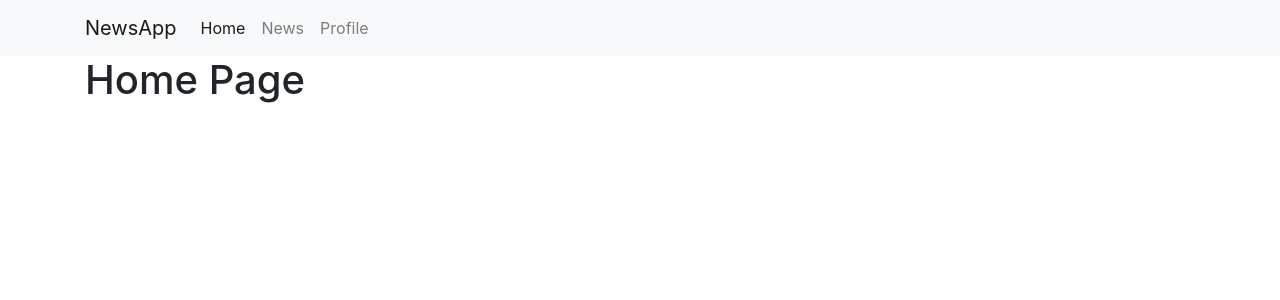
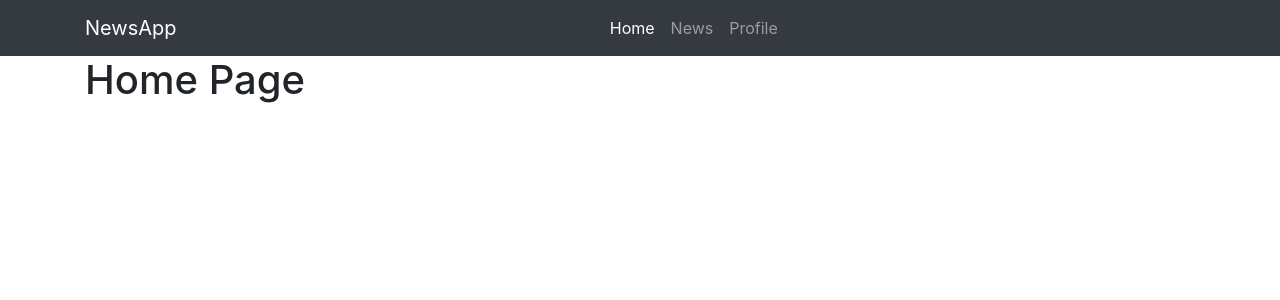
Before and after one commit to kliuchyk/news-app, a React (Create React App) app: page / in a window 1280 px wide. Shown: the top 300 px of the page. Built offline with nearby package versions, Linux system fonts and the light colour scheme; no server answers.

Commit message:
fix active links for navigation

```diff
--- a/src/components/AppHeader.js
+++ b/src/components/AppHeader.js
@@ -1,13 +1,13 @@
 import React from 'react';
-import { Link } from 'react-router-dom';
+import { NavLink } from 'react-router-dom';
 
 export default function AppHeader() {
   return (
-    <nav className="navbar navbar-expand-lg navbar-light bg-light">
+    <nav className="navbar navbar-expand-lg navbar-dark bg-dark">
       <div className="container">
-        <Link className="navbar-brand" to="/">
+        <NavLink className="navbar-brand" exact to="/">
           NewsApp
-        </Link>
+        </NavLink>
         <button
           className="navbar-toggler"
           type="button"
@@ -19,17 +19,25 @@ export default function AppHeader() {
         >
           <span className="navbar-toggler-icon"></span>
         </button>
-        <div className="collapse navbar-collapse" id="navbarNavAltMarkup">
+        <div
+          className="collapse navbar-collapse d-flex justify-content-center"
+          id="navbarNavAltMarkup"
+        >
           <div className="navbar-nav">
-            <Link className="nav-item nav-link active" to="/">
+            <NavLink
+              className="nav-item nav-link"
+              exact
+              activeClassName="active"
+              to="/"
+            >
               Home <span className="sr-only">(current)</span>
-            </Link>
-            <Link className="nav-item nav-link" to="/news">
+            </NavLink>
+            <NavLink className="nav-item nav-link" to="/news">
               News
-            </Link>
-            <Link className="nav-item nav-link" to="/profile">
+            </NavLink>
+            <NavLink className="nav-item nav-link" to="/profile">
               Profile
-            </Link>
+            </NavLink>
           </div>
         </div>
       </div>
```
